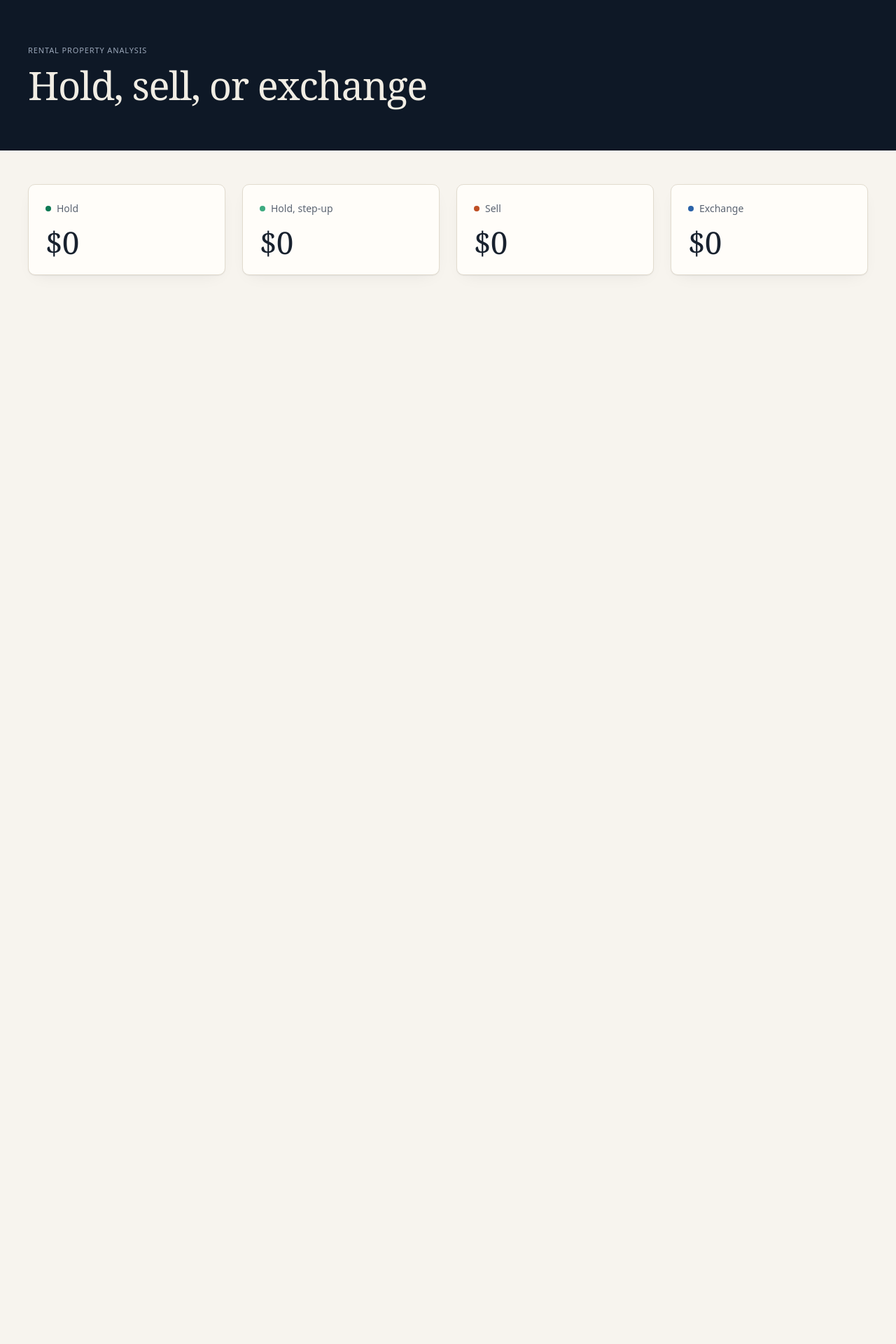
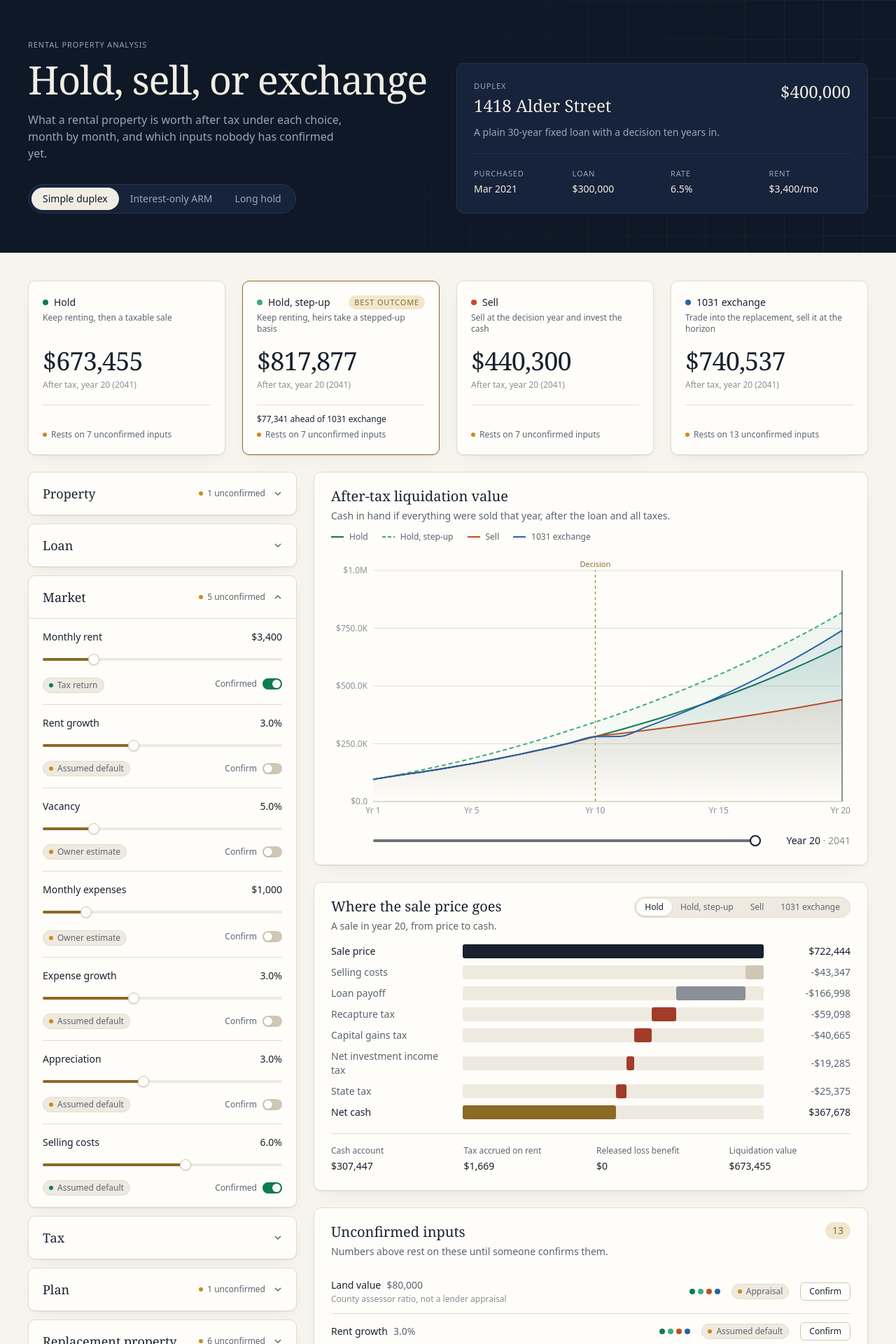
Before and after one commit to Tech-Ninja1020/Hold-Sell-Exchange, a React (Vite) app: page / in a window 1280 px wide. Shown: the top 1920 px of the page at 70% size. Before the commit the page ends 800 px from the top, so only its background shows below. Built offline with nearby package versions, Linux system fonts and the light colour scheme.

Commit message:
wire app to engine output

```diff
--- a/src/web/App.tsx
+++ b/src/web/App.tsx
@@ -1,33 +1,156 @@
-const strategies = [
-  { name: 'Hold', swatch: 'bg-hold' },
-  { name: 'Hold, step-up', swatch: 'bg-hold-stepup' },
-  { name: 'Sell', swatch: 'bg-sell' },
-  { name: 'Exchange', swatch: 'bg-exchange' },
-];
+import { Tabs, Tooltip } from 'radix-ui';
+import { useMemo, useState } from 'react';
+import { type InputKey, type SourcedInputs, analyze, confirm, revise } from '../engine/provenance';
+import { rankAt, saleWaterfall } from '../engine/summary';
+import type { StrategyKey } from '../engine/types';
+import { scenarios } from '../scenarios';
+import { liquidationAt, yearlyPoints } from './charts/chartData';
+import { SaleWaterfall } from './charts/SaleWaterfall';
+import { ChartLegend, ValueChart } from './charts/ValueChart';
+import { YearScrubber } from './charts/YearScrubber';
+import { Footer } from './components/Footer';
+import { Hero } from './components/Hero';
+import type { EditInput } from './components/InputField';
+import { InputPanel } from './components/InputPanel';
+import { Panel } from './components/Panel';
+import { PropertyCard } from './components/PropertyCard';
+import { ProvenancePanel } from './components/ProvenancePanel';
+import { ScenarioSwitcher } from './components/ScenarioSwitcher';
+import { StrategyCards } from './components/StrategyCards';
+import { formatMoney } from './format';
+import { STRATEGY_META, STRATEGY_ORDER } from './strategies';
+
+const initialInputs = (): Record<string, SourcedInputs> =>
+  Object.fromEntries(scenarios.map((scenario) => [scenario.id, scenario.inputs]));
 
 export function App() {
+  const [scenarioId, setScenarioId] = useState(scenarios[0]!.id);
+  const [inputsById, setInputsById] = useState(initialInputs);
+  const [scrubbedYear, setScrubbedYear] = useState<number | null>(null);
+  const [waterfallStrategy, setWaterfallStrategy] = useState<StrategyKey>('hold');
+
+  const scenario = scenarios.find((s) => s.id === scenarioId)!;
+  const inputs = inputsById[scenarioId]!;
+  const { result, unconfirmed } = useMemo(() => analyze(inputs), [inputs]);
+  const points = useMemo(() => yearlyPoints(result), [result]);
+
+  const lastYear = points.length;
+  const year = Math.min(scrubbedYear ?? lastYear, lastYear);
+  const point = points[year - 1]!;
+  const month = year * 12;
+  const decisionYear = result.decisionMonth / 12;
+
+  const update = (next: SourcedInputs) => setInputsById((all) => ({ ...all, [scenarioId]: next }));
+  const onEdit: EditInput = (key, value) => update(revise(inputs, key, value));
+  const onConfirm = (key: InputKey) => update(confirm(inputs, key));
+
+  const liquidation = liquidationAt(result, waterfallStrategy, month);
+  const soldEarlier = waterfallStrategy === 'sell' && year > decisionYear;
+
   return (
-    <div className="min-h-screen">
-      <header className="bg-ink text-on-ink">
-        <div className="mx-auto max-w-page px-6 py-16">
-          <p className="text-eyebrow text-on-ink-muted uppercase">Rental property analysis</p>
-          <h1 className="mt-3 font-display text-hero">Hold, sell, or exchange</h1>
+    <Tooltip.Provider delayDuration={150}>
+      <Hero
+        switcher={
+          <ScenarioSwitcher
+            scenarios={scenarios}
+            selected={scenarioId}
+            onSelect={(id) => {
+              setScenarioId(id);
+              setScrubbedYear(null);
+            }}
+          />
+        }
+        property={<PropertyCard scenario={scenario} inputs={inputs} />}
+      />
+
+      <main className="mx-auto max-w-page space-y-6 px-6 py-10">
+        <StrategyCards
+          ranking={rankAt(result, month)}
+          unconfirmed={unconfirmed}
+          yearLabel={`year ${year} (${point.calendarYear})`}
+        />
+
+        <div className="grid grid-cols-12 gap-6">
+          <aside className="order-last col-span-12 lg:order-first lg:col-span-4">
+            <InputPanel inputs={inputs} onEdit={onEdit} onConfirm={onConfirm} />
+          </aside>
+
+          <div className="col-span-12 space-y-6 lg:col-span-8">
+            <Panel
+              title="After-tax liquidation value"
+              caption="Cash in hand if everything were sold that year, after the loan and all taxes."
+              aside={<ChartLegend />}
+            >
+              <ValueChart points={points} decisionYear={decisionYear} selectedYear={year} />
+              <YearScrubber
+                year={year}
+                lastYear={lastYear}
+                calendarYear={point.calendarYear}
+                onChange={setScrubbedYear}
+              />
+            </Panel>
+
+            <Panel
+              title="Where the sale price goes"
+              caption={
+                soldEarlier
+                  ? `Sold in year ${decisionYear}; the proceeds have been invested since.`
+                  : `A sale in year ${year}, from price to cash.`
+              }
+              aside={
+                <Tabs.Root
+                  value={waterfallStrategy}
+                  onValueChange={(key) => setWaterfallStrategy(key as StrategyKey)}
+                >
+                  <Tabs.List
+                    aria-label="Strategy"
+                    className="inline-flex rounded-full border border-line bg-surface-sunken p-0.5"
+                  >
+                    {STRATEGY_ORDER.map((key) => (
+                      <Tabs.Trigger
+                        key={key}
+                        value={key}
+                        className="rounded-full px-3 py-1 text-xs whitespace-nowrap text-text-muted data-[state=active]:bg-surface data-[state=active]:text-text data-[state=active]:shadow-sm"
+                      >
+                        {STRATEGY_META[key].label}
+                      </Tabs.Trigger>
+                    ))}
+                  </Tabs.List>
+                </Tabs.Root>
+              }
+            >
+              <SaleWaterfall steps={saleWaterfall(liquidation.sale)} />
+              <dl className="mt-5 grid grid-cols-2 gap-4 border-t border-line pt-4 text-xs text-text-muted sm:grid-cols-4">
+                <div>
+                  <dt>Cash account</dt>
+                  <dd className="mt-1 text-sm text-text money">{formatMoney(liquidation.cash)}</dd>
+                </div>
+                <div>
+                  <dt>Tax accrued on rent</dt>
+                  <dd className="mt-1 text-sm text-text money">
+                    {formatMoney(liquidation.accruedOperatingTax)}
+                  </dd>
+                </div>
+                <div>
+                  <dt>Released loss benefit</dt>
+                  <dd className="mt-1 text-sm text-text money">
+                    {formatMoney(liquidation.releasedLossBenefit)}
+                  </dd>
+                </div>
+                <div>
+                  <dt>Liquidation value</dt>
+                  <dd className="mt-1 text-sm font-medium text-text money">
+                    {formatMoney(liquidation.value)}
+                  </dd>
+                </div>
+              </dl>
+            </Panel>
+
+            <ProvenancePanel inputs={inputs} unconfirmed={unconfirmed} onConfirm={onConfirm} />
+          </div>
         </div>
-      </header>
-      <main className="mx-auto grid max-w-page grid-cols-12 gap-6 px-6 py-12">
-        {strategies.map(({ name, swatch }) => (
-          <div
-            key={name}
-            className="col-span-12 rounded-card border border-line bg-surface p-6 shadow-card sm:col-span-6 lg:col-span-3"
-          >
-            <div className="flex items-center gap-2">
-              <span className={`size-2 rounded-full ${swatch}`} />
-              <span className="text-sm text-text-muted">{name}</span>
-            </div>
-            <p className="mt-4 font-display text-figure money">$0</p>
-          </div>
-        ))}
       </main>
-    </div>
+      <Footer />
+    </Tooltip.Provider>
   );
 }
--- a/src/web/styles/index.css
+++ b/src/web/styles/index.css
@@ -20,3 +20,11 @@
 @utility money {
   font-variant-numeric: tabular-nums lining-nums;
 }
+
+.hero-lines {
+  background-image:
+    linear-gradient(to right, rgb(255 255 255 / 0.05) 1px, transparent 1px),
+    linear-gradient(to bottom, rgb(255 255 255 / 0.05) 1px, transparent 1px);
+  background-size: 56px 56px;
+  mask-image: linear-gradient(115deg, transparent 25%, black 100%);
+}
```
